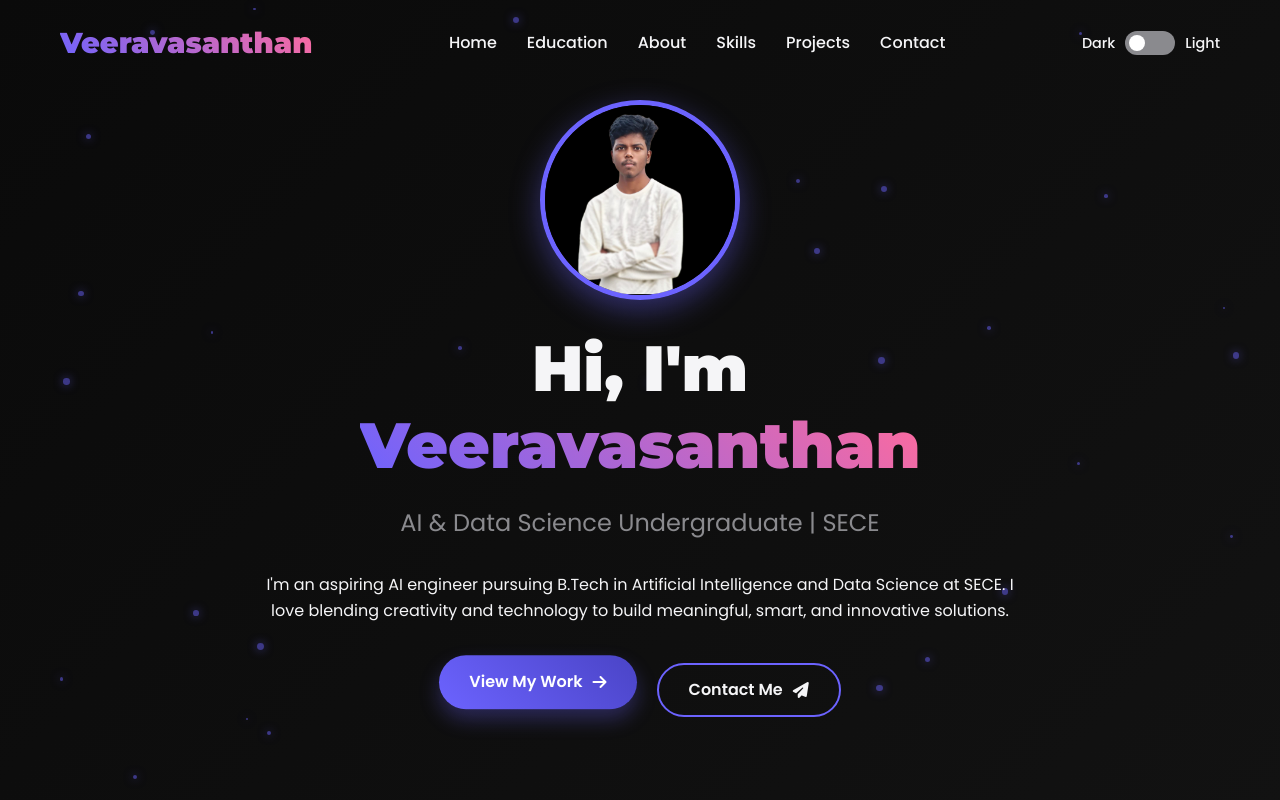
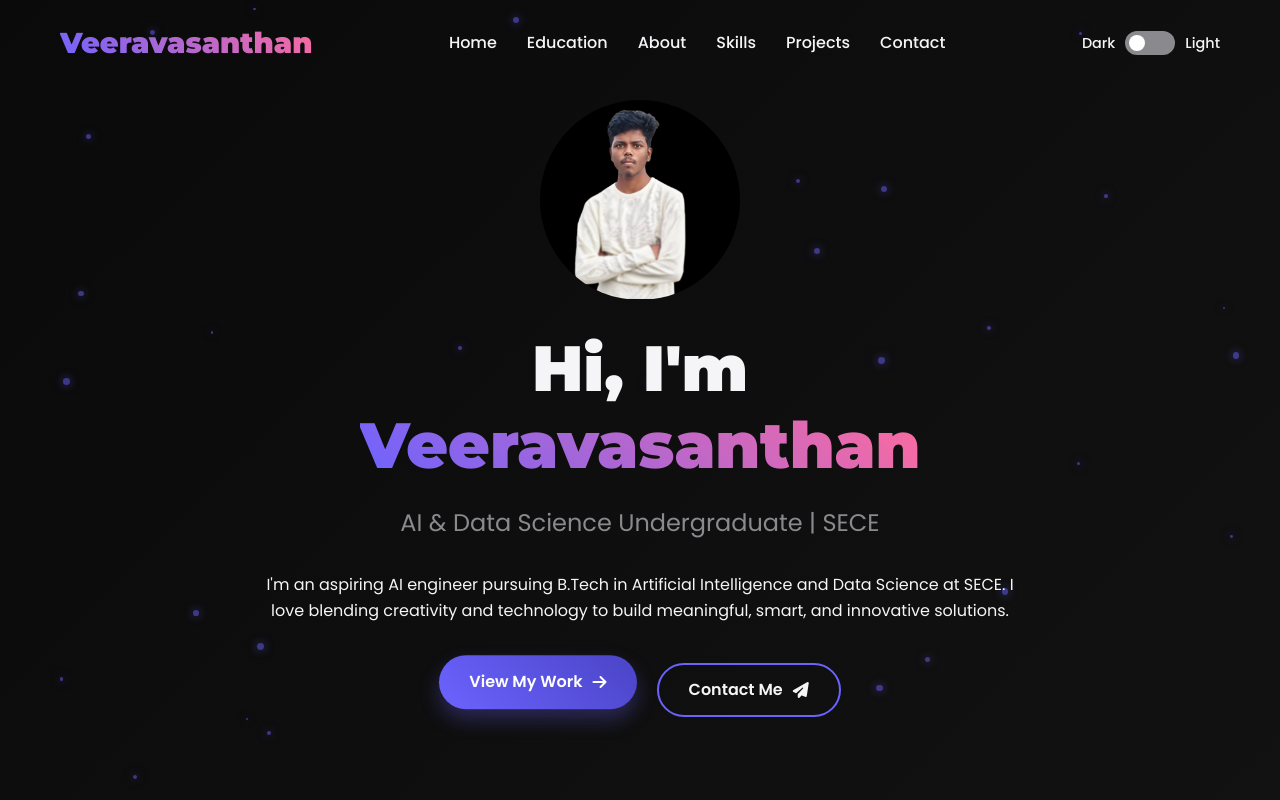
Before and after one commit to veeravasanthan/New-Portfolio, a plain HTML site: page index.html in a window 1280 px wide. Shown: the top 800 px of the page. Drawn offline with nearby package versions, Linux system fonts and the light colour scheme.

Commit message:
profile css comit

```diff
--- a/index.html
+++ b/index.html
@@ -240,14 +240,13 @@
     height: 200px;
     border-radius: 50%;
     overflow: hidden;
-            border: 5px solid var(--primary);
-            box-shadow: 0 10px 30px rgba(108, 99, 255, 0.4);
+    /* Removed border and shadow */
     transition: var(--transition);
 }
 
 .profile-image:hover {
     transform: scale(1.05);
-            box-shadow: 0 15px 40px rgba(108, 99, 255, 0.6);
+    /* Optional: subtle hover effect without shadow */
 }
 
 .profile-image img {
@@ -255,6 +254,7 @@
     height: 100%;
     object-fit: cover;
 }
+
 
         /* Education Section */
         #education {
```
Lines whose indentation alone changed are shown as unchanged.
